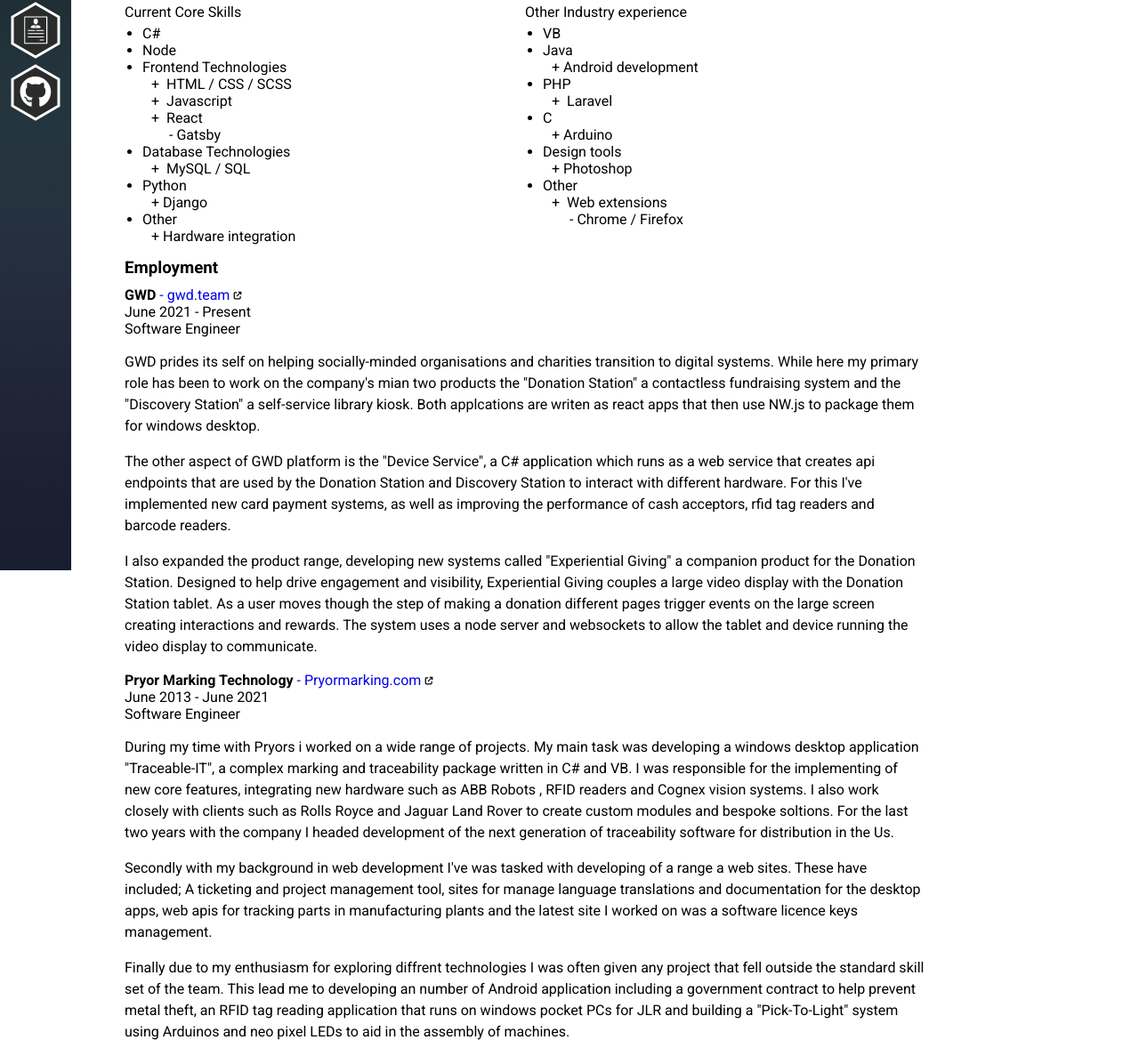
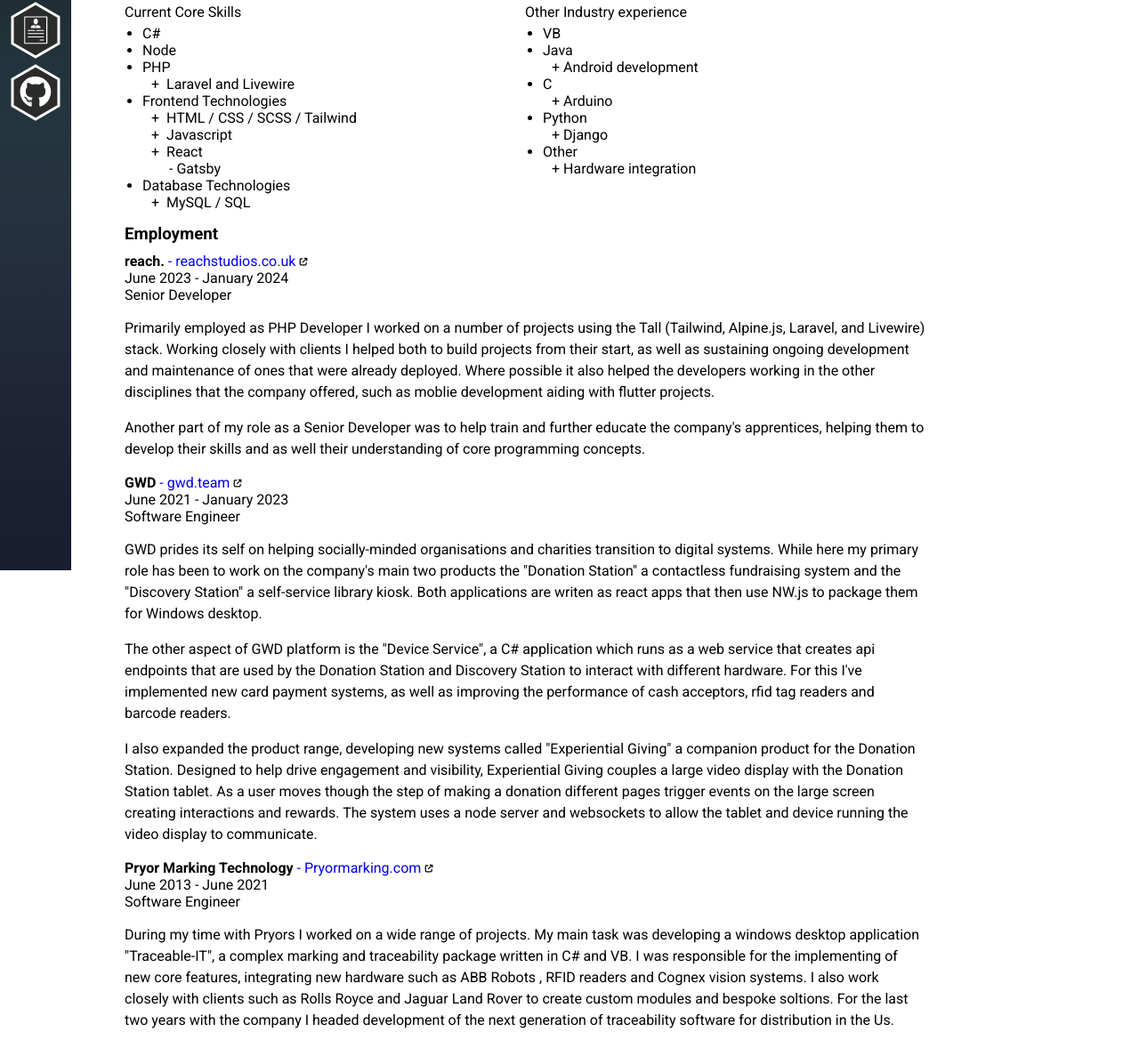
Before and after one commit to TeaPoweredCode/Robert-Walker.com, a Gatsby site: page /cv in a window 1280 px wide. Shown: the part 179-1357 px from the top of the page at 89% size. Built offline with nearby package versions, Linux system fonts and the light colour scheme; Gatsby itself is replaced by a stand-in of ours.

Commit message:
Update to employment history
Updated GWD , Added Reach

```diff
--- a/src/pages/cv.js
+++ b/src/pages/cv.js
@@ -50,21 +50,23 @@
               <ul>
                 <li> C# </li>
                 <li> Node <ul></ul></li>
-                <li> Frontend Technologies <ul><li> HTML / CSS / SCSS </li><li> Javascript</li><li> React<br /><span style={{paddingLeft:"20px"}}> - Gatsby</span></li></ul></li>
+                <li> PHP <ul><li> Laravel and Livewire</li></ul></li>
+                <li> Frontend Technologies <ul><li> HTML / CSS / SCSS / Tailwind</li><li> Javascript</li><li> React<br /><span style={{paddingLeft:"20px"}}> - Gatsby</span></li></ul></li>
                 <li> Database Technologies <ul><li> MySQL / SQL </li></ul></li>
-                <li> Python <ul><li>Django</li></ul></li>
-                <li> Other <ul><li>Hardware integration</li></ul></li>
               </ul>
             </div>
             <div>
               Other Industry experience
               <ul>
-                <li>VB</li>
-                <li>Java<ul><li>Android development</li></ul></li>
-                <li>PHP <ul><li> Laravel </li></ul></li>
-                <li>C<ul><li>Arduino</li></ul></li>
-                <li>Design tools<ul><li>Photoshop</li></ul></li>
-                <li>Other <ul><li> Web extensions<br/> <span style={{paddingLeft:"20px"}}> - Chrome / Firefox </span></li></ul></li>
+                <li> VB</li>
+                <li> Java<ul><li>Android development</li></ul></li>
+                <li> C<ul><li>Arduino</li></ul></li>
+                <li> Python <ul><li>Django</li></ul></li>
+                <li> Other <ul><li>Hardware integration</li></ul></li>
+                {/*
+                <li> Design tools<ul><li>Photoshop</li></ul></li>
+                <li> Other <ul><li> Web extensions<br/> <span style={{paddingLeft:"20px"}}> - Chrome / Firefox </span></li></ul></li>
+                */}
               </ul>
             </div>
           </div>
@@ -72,11 +74,24 @@
 
         <div className={[styles.cvSegment, styles.employment].join(' ')}>
           <h3>Employment</h3>
-          <EmploymentPlace place="GWD" site="gwd.team" siteUrl="https://gwd.team/" time="June 2021 - Present" jobTitle="Software Engineer">
+
+          <EmploymentPlace place="reach." site="reachstudios.co.uk" siteUrl="https://reachstudios.co.uk/" time="June 2023 - January 2024" jobTitle="Senior Developer">
+            <p>
+              Primarily employed as PHP Developer I worked on a number of projects using the Tall (Tailwind, Alpine.js, Laravel, and Livewire) stack.
+              Working closely with clients I helped both to build projects from their start, as well as sustaining ongoing development and maintenance of ones that were already deployed.
+              Where possible it also helped the developers working in the other disciplines that the company offered, such as moblie development aiding with flutter projects.
+            </p>
+            <p>
+              Another part of my role as a Senior Developer was to help train and further educate the company's apprentices, helping them to develop their skills and as well their
+              understanding of core programming concepts.
+            </p>
+          </EmploymentPlace>
+
+          <EmploymentPlace place="GWD" site="gwd.team" siteUrl="https://gwd.team/" time="June 2021 - January 2023" jobTitle="Software Engineer">
             <p>
               GWD prides its self on helping socially-minded organisations and charities transition to digital systems.
-              While here my primary role has been to work on the company's mian two products the "Donation Station" a contactless fundraising system
-              and the "Discovery Station" a self-service library kiosk. Both applcations are writen as react apps that then use NW.js to package them for windows desktop.
+              While here my primary role has been to work on the company's main two products the "Donation Station" a contactless fundraising system
+              and the "Discovery Station" a self-service library kiosk. Both applications are writen as react apps that then use NW.js to package them for Windows desktop.
             </p>
             <p>
               The other aspect of GWD platform is the "Device Service", a C# application which runs as a web service that creates api endpoints that are used by the
@@ -91,24 +106,24 @@
             </p>
           </EmploymentPlace>
 
-          <div className={styles.cvPagebrake}> </div>
-
           <EmploymentPlace place="Pryor Marking Technology" site="Pryormarking.com" siteUrl="http://www.pryormarking.com/" time="June 2013 - June 2021" jobTitle="Software Engineer">
             <p>
-              During my time with Pryors i worked on a wide range of projects.
+              During my time with Pryors I worked on a wide range of projects.
               My main task was developing a windows desktop application "Traceable-IT", a complex marking and traceability package written in C# and VB.
 			        I was responsible for the implementing of new core features, integrating new hardware such as ABB Robots , RFID readers and Cognex vision systems.
 			        I also work closely with clients such as Rolls Royce and Jaguar Land Rover to create custom modules and bespoke soltions.
 			        For the last two years with the company I headed development of the next generation of traceability software for distribution in the Us.
             </p>
-            <p>
+            {/*
+             <p>
               Secondly with my background in web development I've was tasked with developing of a range a web sites. These have included;
               A ticketing and project management tool, sites for manage language translations and documentation for the desktop apps,
               web apis for tracking parts in manufacturing plants and the latest site I worked on was a software licence keys management.
             </p>
+            */}
             <p>
-              Finally due to my enthusiasm for exploring diffrent technologies I was often given any project that fell outside the standard skill set of the team.
-			        This lead me to developing an number of Android application including a government contract to help prevent metal theft,
+              Due to my enthusiasm for exploring diffrent technologies I was often given any project that fell outside the standard skill set of the team.
+			        This lead to me developing an number of Android application including a government contract to help prevent metal theft,
               an RFID tag reading application that runs on windows pocket PCs for JLR and
               building a "Pick-To-Light" system using Arduinos and neo pixel LEDs to aid in the assembly of machines.
             </p>
```
Also changed, not shown: 1 other file.
